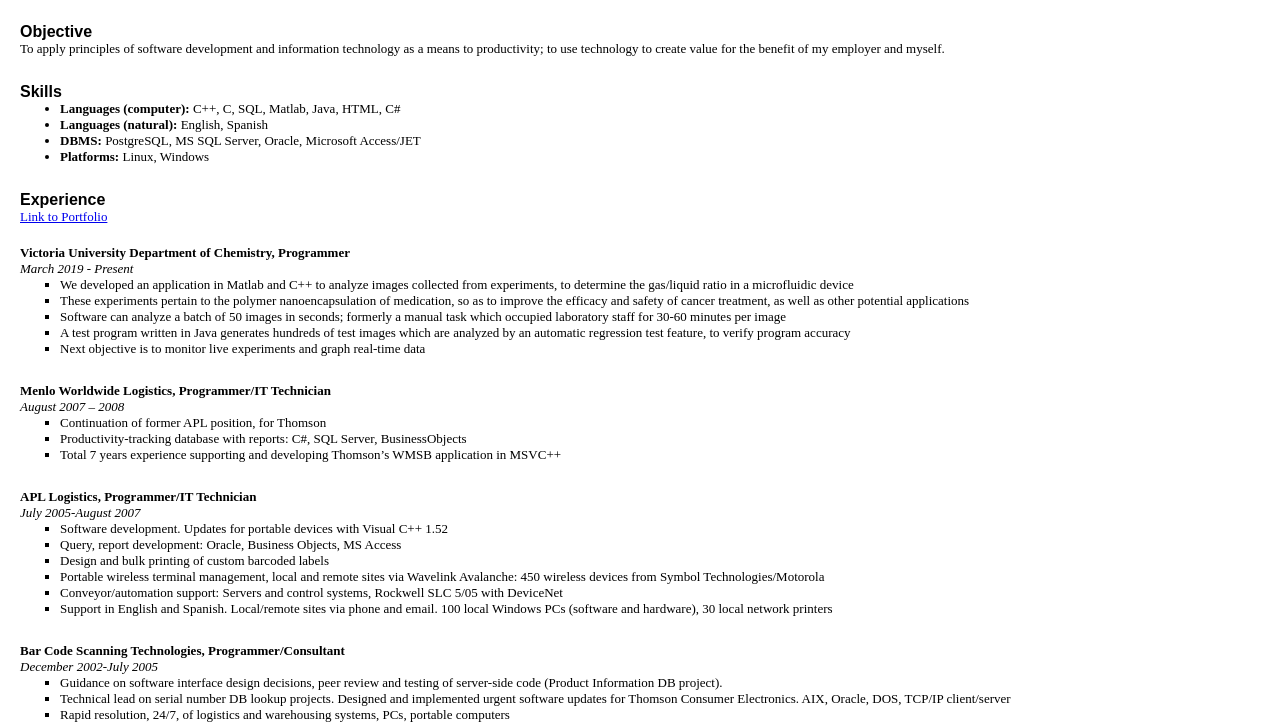
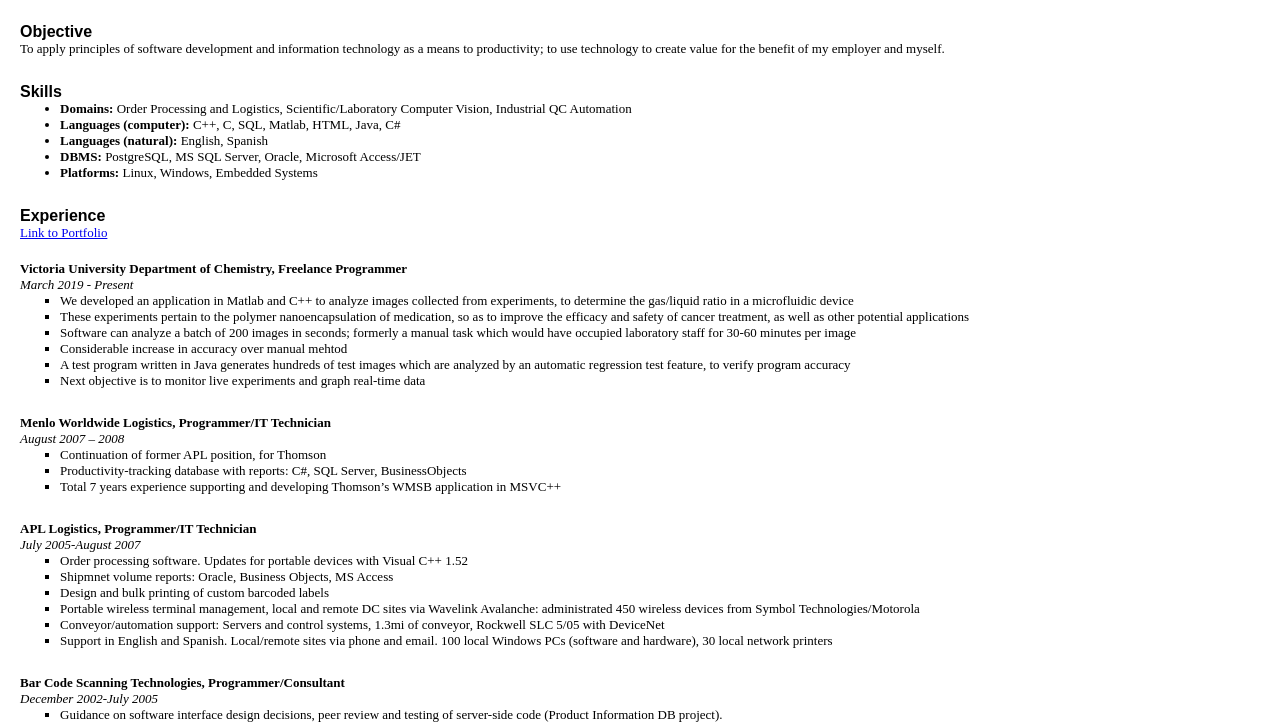
Before and after one commit to jabatista/jabatista.github.io, a plain HTML site: page index.htm in a window 1280 px wide. Shown: the part 79-803 px from the top of the page. Drawn offline with Linux system fonts and the light colour scheme.

Commit message:
Proofreading revisions

```diff
--- a/index.htm
+++ b/index.htm
@@ -36,7 +36,7 @@
         p li
         {
             font-family: "Arial";
-            font-size: 2em;
+            font-size: small;
         }
 
         div.section
@@ -120,10 +120,12 @@
 <div class="section">
 <h2> Skills </h2>
     <ul>
-        <li><em>Languages (computer): </em>C++, C, SQL, Matlab, Java, HTML, C# </li>
+	<li><em>Domains: </em>Order Processing and Logistics, Scientific/Laboratory Computer Vision,
+		Industrial QC Automation</em></li>
+        <li><em>Languages (computer): </em>C++, C, SQL, Matlab, HTML, Java, C# </li>
         <li><em>Languages (natural):</em> English, Spanish</li>
         <li><em>DBMS:</em> PostgreSQL, MS SQL Server, Oracle, Microsoft Access/JET</li>
-        <li><em>Platforms:</em>  Linux, Windows</li>
+        <li><em>Platforms:</em>  Linux, Windows, Embedded Systems</li>
     </ul>
 </div>
 
@@ -131,15 +133,16 @@
 <h2> Experience&nbsp;</h2> <a href="portfolio.htm">Link to Portfolio</a>
 
 <div class="job">
-<h3>Victoria University Department of Chemistry, Programmer</h3>
+<h3>Victoria University Department of Chemistry, Freelance Programmer</h3>
 <p> <span class="dur"> March 2019 - Present</span> </p>
 <ul>
 	<li> We developed an application in Matlab and C++ to analyze images collected from experiments, to
 	 determine the gas/liquid ratio in a microfluidic device</li>
 	<li> These experiments pertain to the polymer nanoencapsulation of medication, so as
 	 to improve the efficacy and safety of cancer treatment, as well as other potential applications </li>
-	<li> Software can analyze a batch of 50 images in seconds;
-	 formerly a manual task which occupied laboratory staff for 30-60 minutes per image </li>
+	<li> Software can analyze a batch of 200 images in seconds;
+	 formerly a manual task which would have occupied laboratory staff for 30-60 minutes per image </li>
+	<li> Considerable increase in accuracy over manual mehtod </li>
 	<li> A test program written in Java generates hundreds of test images which are analyzed by an
  		automatic regression test feature, to verify program accuracy</li>
 	<li>Next objective is to monitor live experiments and graph real-time data</li>
@@ -161,12 +164,12 @@
 <h3>APL Logistics, Programmer/IT Technician</h3>
 <p><span class="dur"> July 2005-August 2007 </span></p>
 <ul>
-    <li>Software development. Updates for portable devices with Visual C++ 1.52</li>
-    <li>Query, report development: Oracle, Business Objects, MS Access</li>
+    <li>Order processing software. Updates for portable devices with Visual C++ 1.52</li>
+    <li>Shipmnet volume reports: Oracle, Business Objects, MS Access</li>
     <li>Design and bulk printing of custom barcoded labels</li>
-    <li>Portable wireless terminal management, local and remote sites via Wavelink
-        Avalanche: 450 wireless devices from Symbol Technologies/Motorola</li>
-    <li>Conveyor/automation support: Servers and control systems, Rockwell SLC 5/05 with
+    <li>Portable wireless terminal management, local and remote DC sites via Wavelink
+        Avalanche: administrated 450 wireless devices from Symbol Technologies/Motorola</li>
+    <li>Conveyor/automation support: Servers and control systems, 1.3mi of conveyor, Rockwell SLC 5/05 with
         DeviceNet</li>
     <li>Support in English and Spanish. Local/remote sites via phone and email. 100 local
                     Windows PCs (software and hardware), 30 local network printers</li>
@@ -178,8 +181,8 @@
 <p><span class="dur"> December 2002-July 2005  </span></p>
 <ul>
     <li>Guidance on software interface design decisions, peer review and testing of server-side code (Product Information DB project).</li>
-    <li>Technical lead on serial number DB lookup projects. Designed and implemented urgent software updates for Thomson Consumer Electronics. AIX, Oracle, DOS, TCP/IP client/server</li>
-    <li>Rapid resolution, 24/7, of logistics and warehousing systems, PCs, portable computers</li>
+    <li>Technical lead on interface between serial number database and portable clients. Designed and implemented urgent software updates for Thomson Consumer Electronics. AIX, Oracle, DOS, TCP/IP client/server</li>
+    <li>Rapid resolution, 24/7, on logistics and warehousing systems, PCs, portable computers</li>
 </ul>
 </div>
 
@@ -190,7 +193,7 @@
     <li>Developed a wireless client/server application in Visual C++ 1.52 and VB6 for
        Thomson Consumer Electronics. </li>
     <li>Software was used to verify the validity of outgoing product shipments and was
-       essential to daily operations at warehouses located in the United States,
+       essential to daily operations at distribution centers located in the United States,
        Canada, and Mexico</li>
     <li>Developed print job management tool for Aearo Corp. in VB6, and integrated it
        with existing FoxPro app. Prints UPS-certified shipping labels coded in ZPL
```
Also changed, not shown: portfolio.htm (+11 -10 lines).
